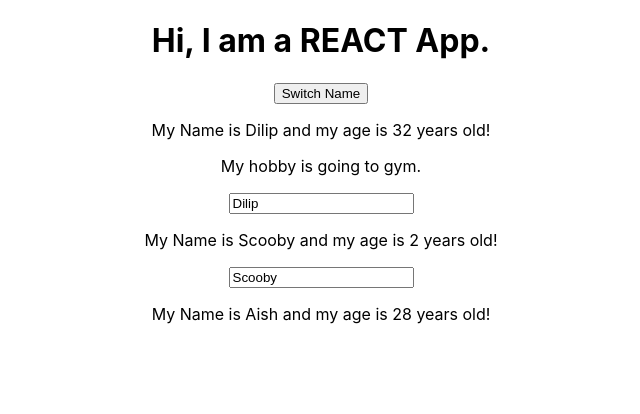
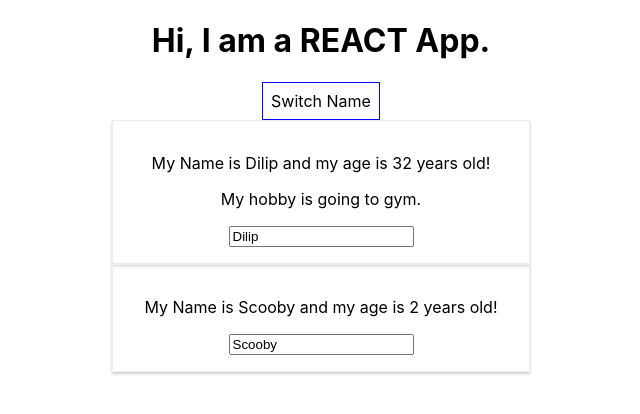
Before and after one commit to code-with-dilip/reactJs, a React (Create React App) app in the folder first-react-app/: page / in a window 1280 px wide. Shown: the top 414 px of the page, without its empty margins (319-959 px from the left). Built offline with nearby package versions, Linux system fonts and the light colour scheme.

Commit message:
Added the styling code

```diff
--- a/first-react-app/src/App.js
+++ b/first-react-app/src/App.js
@@ -31,17 +31,29 @@
   }
 
   render(){
+
+    const style = {
+        backgroundColor: 'white',
+        font: 'inherit',
+        border : '1px solid blue',
+        padding: '8px',
+        cursor: 'pointer'
+    };
+
     return (
       <div className="App">
         <h1>Hi, I am a REACT App.</h1>
-        <button onClick={this.switchNameHandler.bind(this, 'Dilip Sundarraj')}>Switch Name</button>
+        <button
+        style = {style}
+        onClick={this.switchNameHandler.bind(this, 'Dilip Sundarraj')}>Switch Name</button>
+        <br></br>
         <Person name={this.state.persons[0].name}
         age={this.state.persons[0].age}
         click={()=>this.switchNameHandler('Dilip!')}
        >My hobby is going to gym.</Person>
         <Person name={this.state.persons[1].name} age={this.state.persons[1].age}
          changed={this.nameChangedHandler}/>
-        <PersonClass name={this.state.persons[2].name} age={this.state.persons[2].age}/>
+        {/* <PersonClass name={this.state.persons[2].name} age={this.state.persons[2].age}/> */}
       </div>
     );
    // return React.createElement('div', {className: 'App'}, React.createElement('h1', null, 'Hi, I am a REACT App' ));
--- /dev/null
+++ b/first-react-app/src/Person/Person.css
@@ -0,0 +1,8 @@
+.Person {
+    width: 30%;
+    margin: auto;
+    border: 1px solid #eee;
+    box-shadow: 0 2px 3px #ccc;
+    padding: 16px;
+    text-align: center
+}
--- a/first-react-app/src/Person/Person.js
+++ b/first-react-app/src/Person/Person.js
@@ -1,8 +1,9 @@
 import React from 'react';
+import './Person.css'
 
 const person = (props) => {
     return (
-        <div>
+        <div className="Person">
             <p onClick={props.click}> My Name is {props.name} and my age is {props.age} years old!</p>
             <p>{props.children}</p>
             <input type="text" onChange={props.changed} value={props.name}></input>
```
Also changed, not shown: 1 other file (tests, documents, lock files or other folders).
